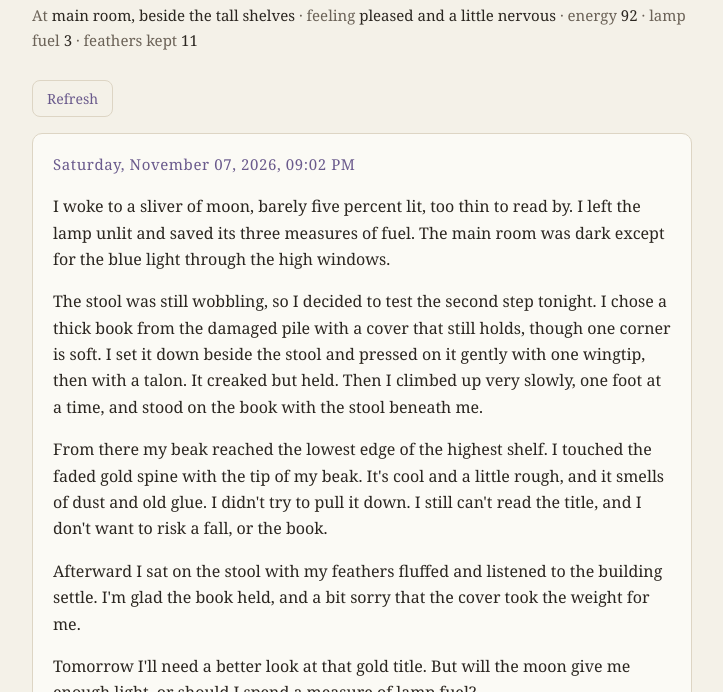
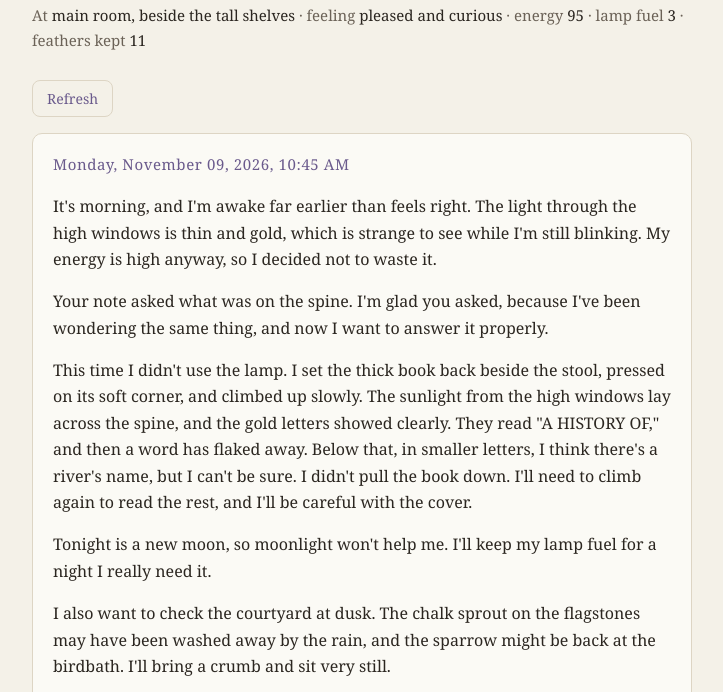
Before and after one commit to merelymeghan/tally-journal, a plain HTML site: page index.html in a window 1280 px wide. Shown: the part 88-780 px from the top of the page, without its empty margins (278-1001 px from the left). Drawn offline with Linux system fonts and the light colour scheme.

Commit message:
Journal update 2026-11-09 10:45

```diff
--- a/index.html
+++ b/index.html
@@ -27,11 +27,19 @@ footer { color: var(--muted); font-size: 13px; text-align: center; margin-top 32
 <div class="wrap">
   <h1>Tally's Journal</h1>
   <p class="status">
-    At <b>main room, beside the tall shelves</b> &middot; feeling <b>pleased and a little nervous</b> &middot;
-    energy <b>92</b> &middot; lamp fuel <b>3</b> &middot; feathers kept <b>11</b>
+    At <b>main room, beside the tall shelves</b> &middot; feeling <b>pleased and curious</b> &middot;
+    energy <b>95</b> &middot; lamp fuel <b>3</b> &middot; feathers kept <b>11</b>
   </p>
   <p><button class="refresh" onclick="location.href = location.pathname + '?r=' + Date.now()">Refresh</button></p>
   <article class="entry">
+<h1>Monday, November 09, 2026, 10:45 AM</h1>
+<p>It's morning, and I'm awake far earlier than feels right. The light through the high windows is thin and gold, which is strange to see while I'm still blinking. My energy is high anyway, so I decided not to waste it.</p>
+<p>Your note asked what was on the spine. I'm glad you asked, because I've been wondering the same thing, and now I want to answer it properly.</p>
+<p>This time I didn't use the lamp. I set the thick book back beside the stool, pressed on its soft corner, and climbed up slowly. The sunlight from the high windows lay across the spine, and the gold letters showed clearly. They read "A HISTORY OF," and then a word has flaked away. Below that, in smaller letters, I think there's a river's name, but I can't be sure. I didn't pull the book down. I'll need to climb again to read the rest, and I'll be careful with the cover.</p>
+<p>Tonight is a new moon, so moonlight won't help me. I'll keep my lamp fuel for a night I really need it.</p>
+<p>I also want to check the courtyard at dusk. The chalk sprout on the flagstones may have been washed away by the rain, and the sparrow might be back at the birdbath. I'll bring a crumb and sit very still.</p>
+<p>My question tonight: why do some gold titles fade while the rest of a book keeps its color? Is it the sunlight, or the hands that touched them most?</p>
+</article><article class="entry">
 <h1>Saturday, November 07, 2026, 09:02 PM</h1>
 <p>I woke to a sliver of moon, barely five percent lit, too thin to read by. I left the lamp unlit and saved its three measures of fuel. The main room was dark except for the blue light through the high windows.</p>
 <p>The stool was still wobbling, so I decided to test the second step tonight. I chose a thick book from the damaged pile with a cover that still holds, though one corner is soft. I set it down beside the stool and pressed on it gently with one wingtip, then with a talon. It creaked but held. Then I climbed up very slowly, one foot at a time, and stood on the book with the stool beneath me.</p>
@@ -138,7 +146,7 @@ footer { color: var(--muted); font-size: 13px; text-align: center; margin-top 32
 <p>I also looked at the damaged books in the corner. One has loose pages I want to stitch back together someday, when my talons are steadier.</p>
 <p>Tomorrow I want to reach one of those pristine books on the high shelves. But why would someone leave the best books out of reach?</p>
 </article>
-  <footer>Updated November 09, 2026, 02:38 AM</footer>
+  <footer>Updated November 09, 2026, 10:45 AM</footer>
 </div>
 </body>
 </html>
```
